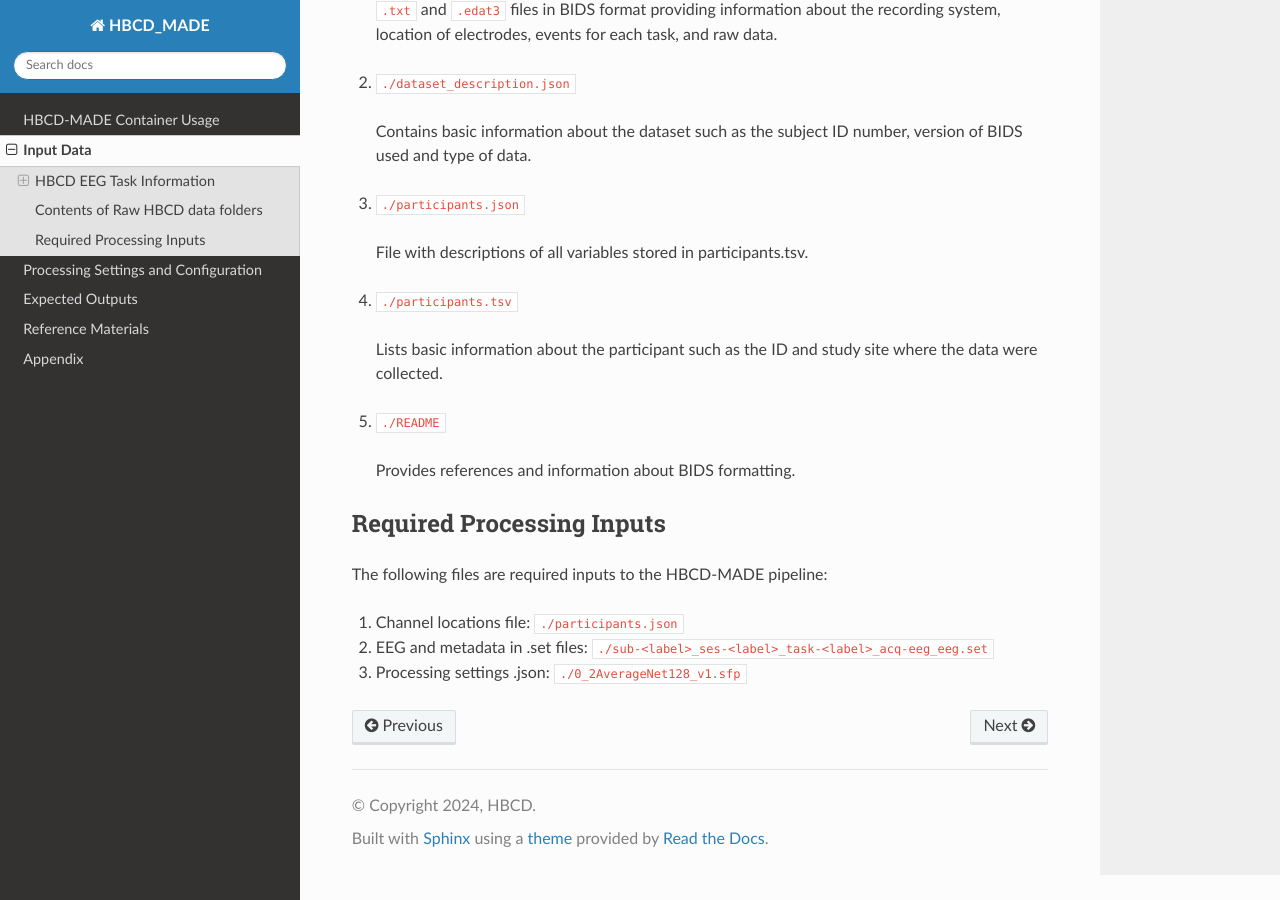
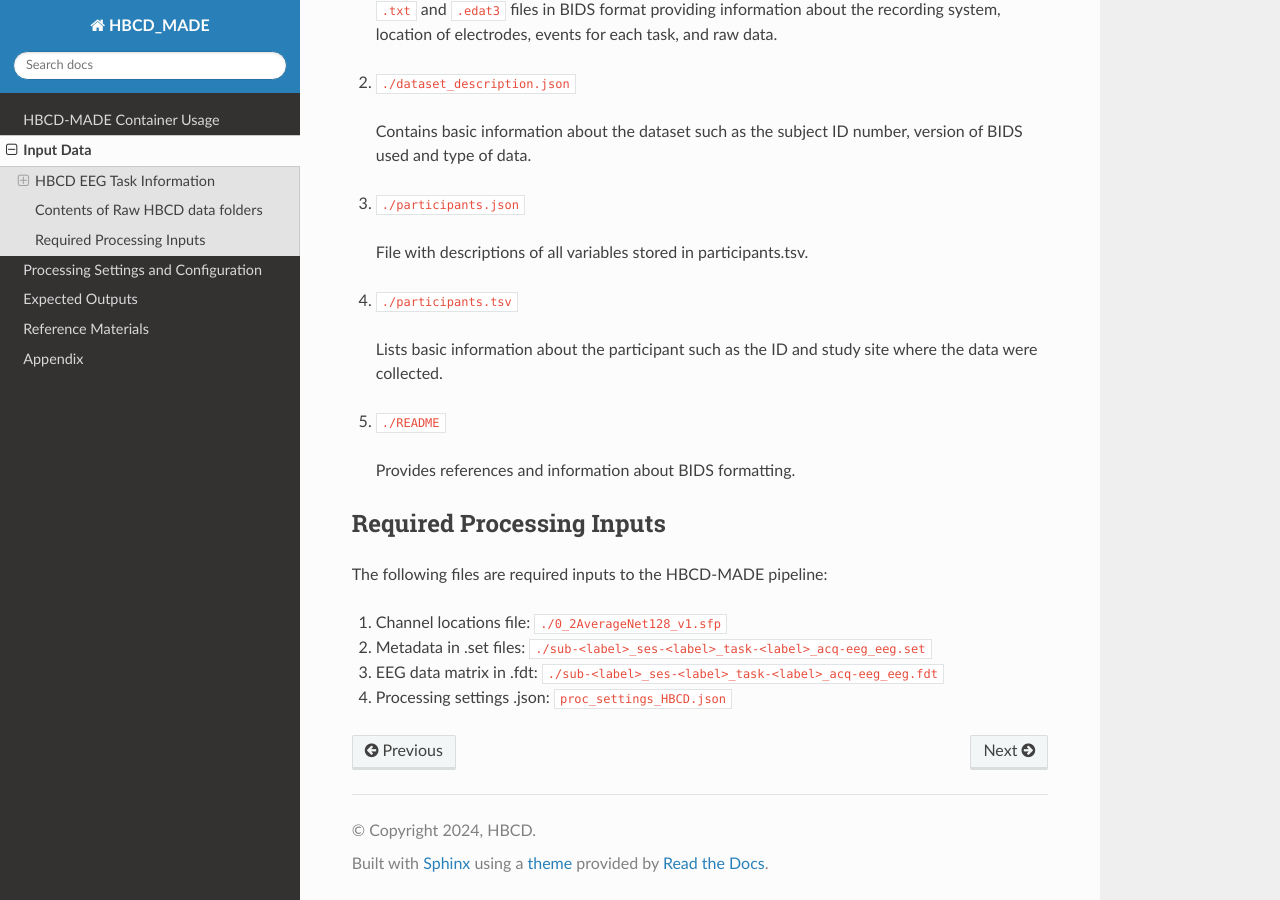
Before and after one commit to DCAN-Labs/HBCD-MADE, a Sphinx documentation site: the page built from docs/source/data_requirements.rst, in a window 1280 px wide and 900 px high, scrolled down 5772 px. Built offline with Sphinx 7.4.7 and the Read the Docs theme 3.1.0, drawn with Linux system fonts in a browser that asks for light colours; pages that are not in the unit, such as notebooks, are missing from menus.

Commit message:
Update data_requirements.rst

```diff
--- a/docs/source/data_requirements.rst
+++ b/docs/source/data_requirements.rst
@@ -214,6 +214,7 @@ Required Processing Inputs
 
 The following files are required inputs to the HBCD-MADE pipeline:
 
-(1)	Channel locations file: ``./participants.json``
-(2)	EEG and metadata in .set files: ``./sub-<label>_ses-<label>_task-<label>_acq-eeg_eeg.set``
-(3)	Processing settings .json: ``./0_2AverageNet128_v1.sfp``
+(1)	Channel locations file: ``./0_2AverageNet128_v1.sfp``
+(2)	Metadata in .set files: ``./sub-<label>_ses-<label>_task-<label>_acq-eeg_eeg.set``
+(3)	EEG data matrix in .fdt: ``./sub-<label>_ses-<label>_task-<label>_acq-eeg_eeg.fdt``
+(4)	Processing settings .json: ``proc_settings_HBCD.json``
```
